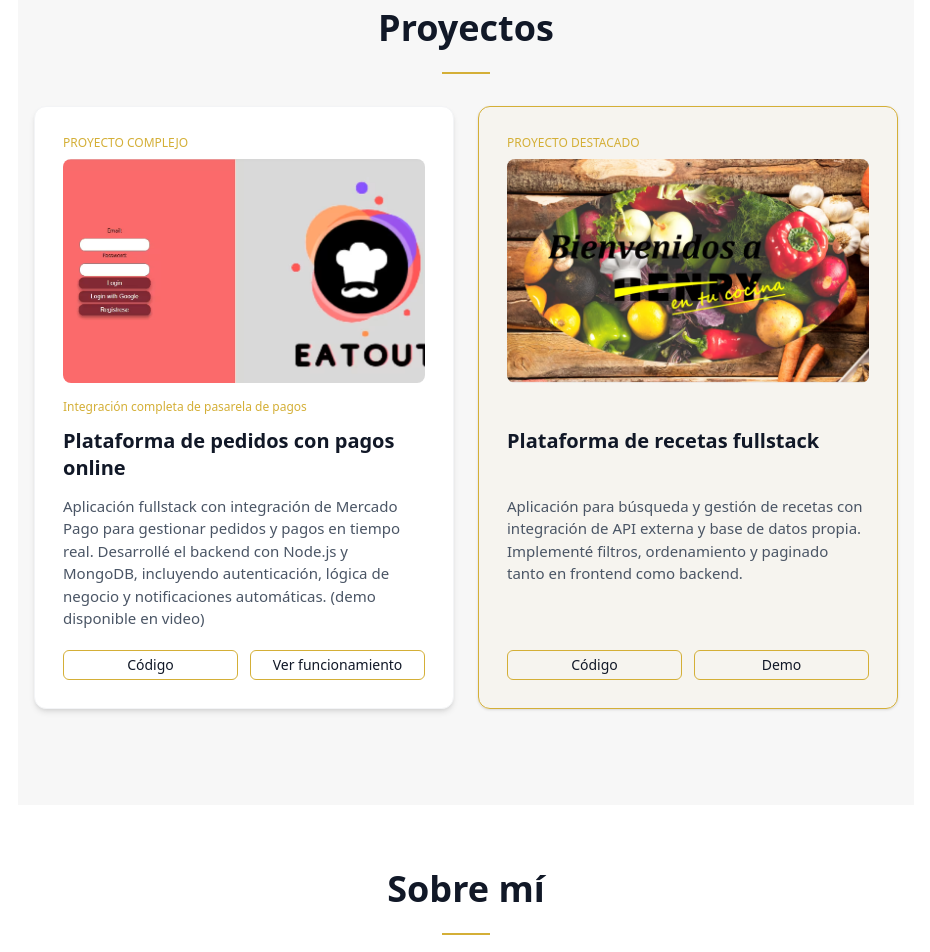
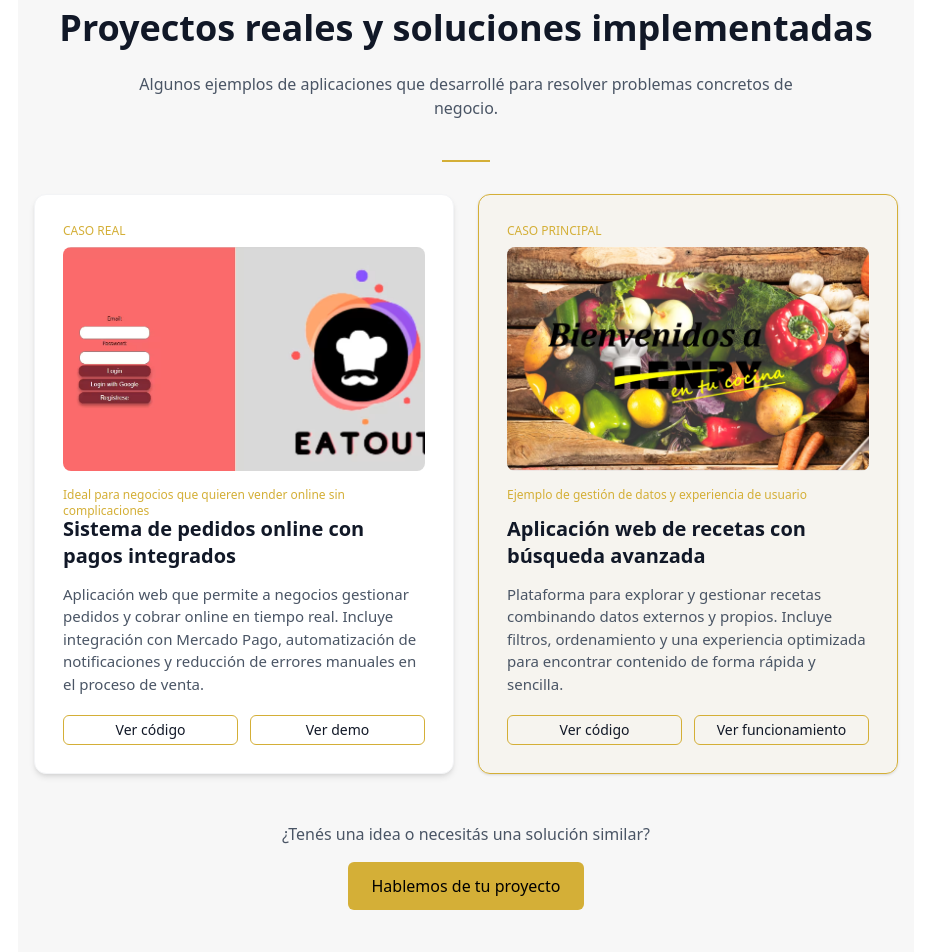
Before and after one commit to nexensysdev/nexen-landing, a Next.js app: page / in a window 1280 px wide. Shown: the part 1440-2392 px from the top of the page, without its empty margins (174-1104 px from the left). Built offline with nearby package versions, Linux system fonts and the light colour scheme.

Commit message:
fix: portfolio adjustments

```diff
--- a/src/sections/Portfolio.tsx
+++ b/src/sections/Portfolio.tsx
@@ -11,18 +11,19 @@ type Project = {
 
 const projects: Project[] = [
   {
-    title: "Plataforma de pedidos con pagos online",
+    title: "Sistema de pedidos online con pagos integrados",
     description:
-      "Aplicación fullstack con integración de Mercado Pago para gestionar pedidos y pagos en tiempo real. Desarrollé el backend con Node.js y MongoDB, incluyendo autenticación, lógica de negocio y notificaciones automáticas. (demo disponible en video)",
-    highlight: "Integración completa de pasarela de pagos",
+      "Aplicación web que permite a negocios gestionar pedidos y cobrar online en tiempo real. Incluye integración con Mercado Pago, automatización de notificaciones y reducción de errores manuales en el proceso de venta.",
+    highlight: "Ideal para negocios que quieren vender online sin complicaciones",
     repo: "https://github.com/EatOutPF/PF",
     demo: "https://youtu.be/H_BctoijfFc?si=QHkK5DzDynoK1qiE&t=13",
     image: "/projects/eatout3.avif",
   },
   {
-    title: "Plataforma de recetas fullstack",
+    title: "Aplicación web de recetas con búsqueda avanzada",
     description:
-      "Aplicación para búsqueda y gestión de recetas con integración de API externa y base de datos propia. Implementé filtros, ordenamiento y paginado tanto en frontend como backend.",
+      "Plataforma para explorar y gestionar recetas combinando datos externos y propios. Incluye filtros, ordenamiento y una experiencia optimizada para encontrar contenido de forma rápida y sencilla.",
+    highlight: "Ejemplo de gestión de datos y experiencia de usuario",
     repo: "https://github.com/LordPock/PI-Food",
     demo: "https://pi-food-ten.vercel.app/",
     image: "/projects/recipes1.avif",
@@ -36,14 +37,17 @@ export default function Portfolio() {
       className="min-h-[80vh] gap-6 pt-16 pb-24 px-4 bg-[#f7f7f7] max-w-4xl mx-auto scroll-mt-24"
     >
       <h2 className="text-3xl md:text-4xl font-bold text-center mb-6">
-        Proyectos
+        Proyectos reales y soluciones implementadas
       </h2>
+      <p className="text-gray-600 text-center max-w-2xl mx-auto mb-10">
+  Algunos ejemplos de aplicaciones que desarrollé para resolver problemas concretos de negocio.
+</p>
       <div className="w-12 h-0.5 bg-[#D4AF37] mx-auto mt-3 mb-8" />
 
       <div className="grid gap-6 md:grid-cols-2 max-w-5xl mx-auto">
         {projects.map((project, index) => {
           const isFeatured =
-            project.title === "Plataforma de recetas fullstack";
+            project.title === "Aplicación web de recetas con búsqueda avanzada";
           return (
             <div
               key={index}
@@ -54,7 +58,7 @@ export default function Portfolio() {
               }`}
             >
               <span className="text-xs text-[#D4AF37] font-medium mb-2 block">
-                {isFeatured ? "PROYECTO DESTACADO" : "PROYECTO COMPLEJO"}
+                {isFeatured ? "CASO PRINCIPAL" : "CASO REAL"}
               </span>
 
               <div className="mb-4 overflow-hidden rounded-lg">
@@ -89,7 +93,7 @@ export default function Portfolio() {
                   target="_blank"
                   className="flex-1 text-sm border border-[#D4AF37] px-3 py-1 rounded-md hover:bg-[#D4AF37] hover:text-black transition flex items-center justify-center"
                 >
-                  Código
+                  Ver código
                 </a>
 
                 {project.demo && (
@@ -98,14 +102,27 @@ export default function Portfolio() {
                     target="_blank"
                     className="flex-1 text-sm border border-[#D4AF37] px-3 py-1 rounded-md hover:bg-[#D4AF37] hover:text-black transition text-center"
                   >
-                    {isFeatured ? "Demo" : "Ver funcionamiento"}
+                    {isFeatured ? "Ver funcionamiento" : "Ver demo"}
                   </a>
                 )}
               </div>
             </div>
           );
         })}
+
       </div>
+      <p className="text-center text-gray-600 mt-12">
+  ¿Tenés una idea o necesitás una solución similar?
+</p>
+
+<div className="flex justify-center mt-4">
+  <a
+    href="#contact"
+    className="bg-[#D4AF37] text-black px-6 py-3 rounded-md font-medium hover:bg-[#C9A227] transition"
+  >
+    Hablemos de tu proyecto
+  </a>
+</div>
     </section>
   );
 }
```
